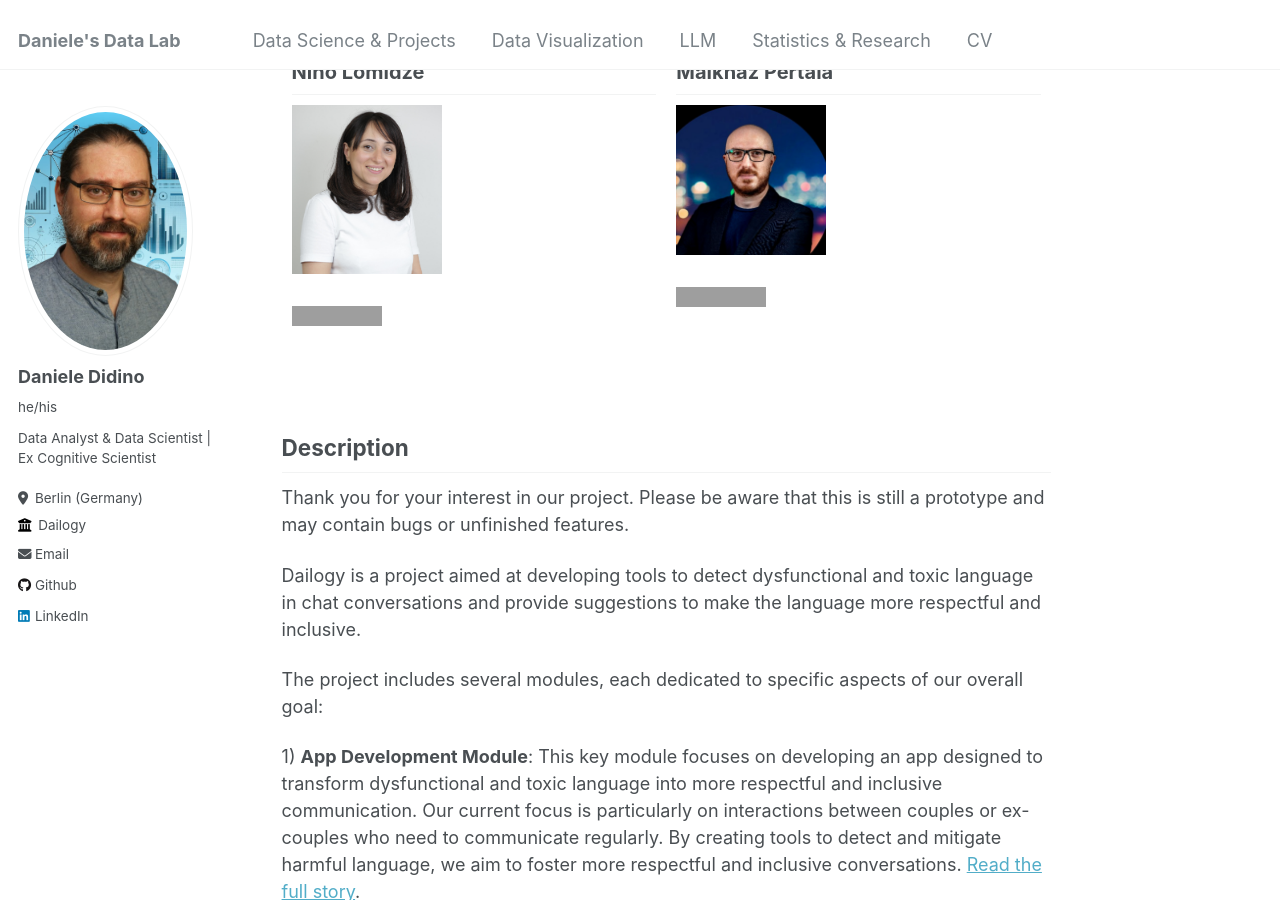
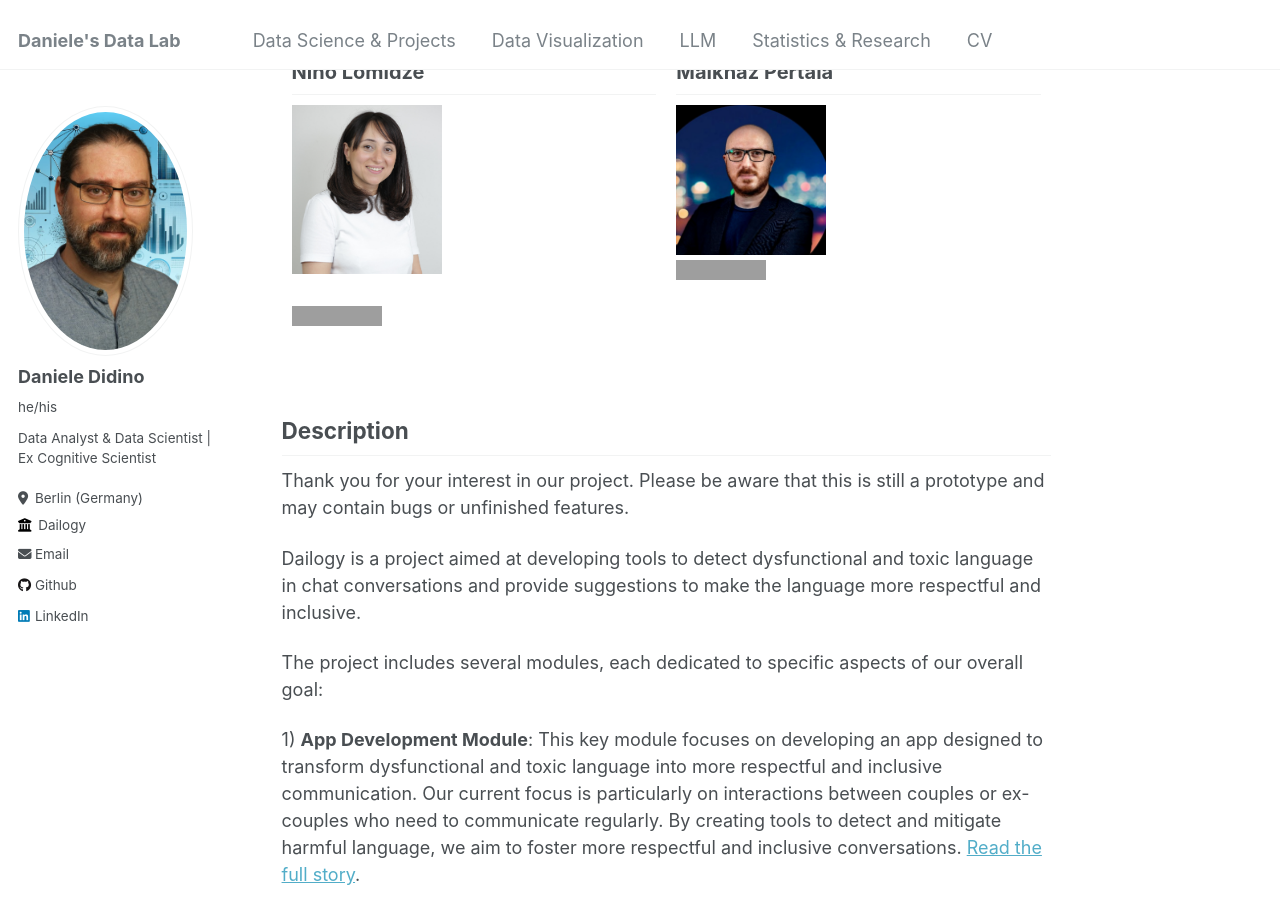
Before and after one commit to DanieleDidino/DanieleDidino.github.io, a Jekyll site: the page built from _LLM_projects/dailogy.md, in a window 1280 px wide and 900 px high, scrolled down 407 px. Built offline with Jekyll 4.4.1, drawn with Linux system fonts in a browser that asks for light colours; grey boxes are pictures that could not be loaded.

Commit message:
minor edits

```diff
--- a/_LLM_projects/dailogy.md
+++ b/_LLM_projects/dailogy.md
@@ -35,18 +35,18 @@
 
 <body>
 <div class="row">
-  <div class="column">
+  <div class="column" style="margin-bottom:10px;">
     <h2 style="font-size:20px">Nino Lomidze</h2>
     <p>
         <img src="/images/Nino.jpg" alt="drawing" width="150"/><br><br>
-        <a href="https://www.linkedin.com/in/nino-lomidze-1a11571b9/"><img src="https://img.shields.io/badge/LinkedIn-0077B5?style=for-the-badge&logo=linkedin&logoColor=white"></a><br><br>
+        <a href="https://www.linkedin.com/in/nino-lomidze-1a11571b9/"><img src="https://img.shields.io/badge/LinkedIn-0077B5?style=for-the-badge&logo=linkedin&logoColor=white"></a>
     </p>
   </div>
-  <div class="column">
+  <div class="column" style="margin-bottom:10px;">
     <h2 style="font-size:20px">Malkhaz Pertaia</h2>
     <p>
-        <img src="/images/Malkhaz.jpg" alt="drawing" width="150"/><br><br>
-        <a href="https://www.linkedin.com/in/malkhazpertaia/"><img src="https://img.shields.io/badge/LinkedIn-0077B5?style=for-the-badge&logo=linkedin&logoColor=white"></a><br><br>
+        <img src="/images/Malkhaz.jpg" alt="drawing" width="150"/><br>
+        <a href="https://www.linkedin.com/in/malkhazpertaia/"><img src="https://img.shields.io/badge/LinkedIn-0077B5?style=for-the-badge&logo=linkedin&logoColor=white"></a>
     </p>
   </div>
 </div>
```
